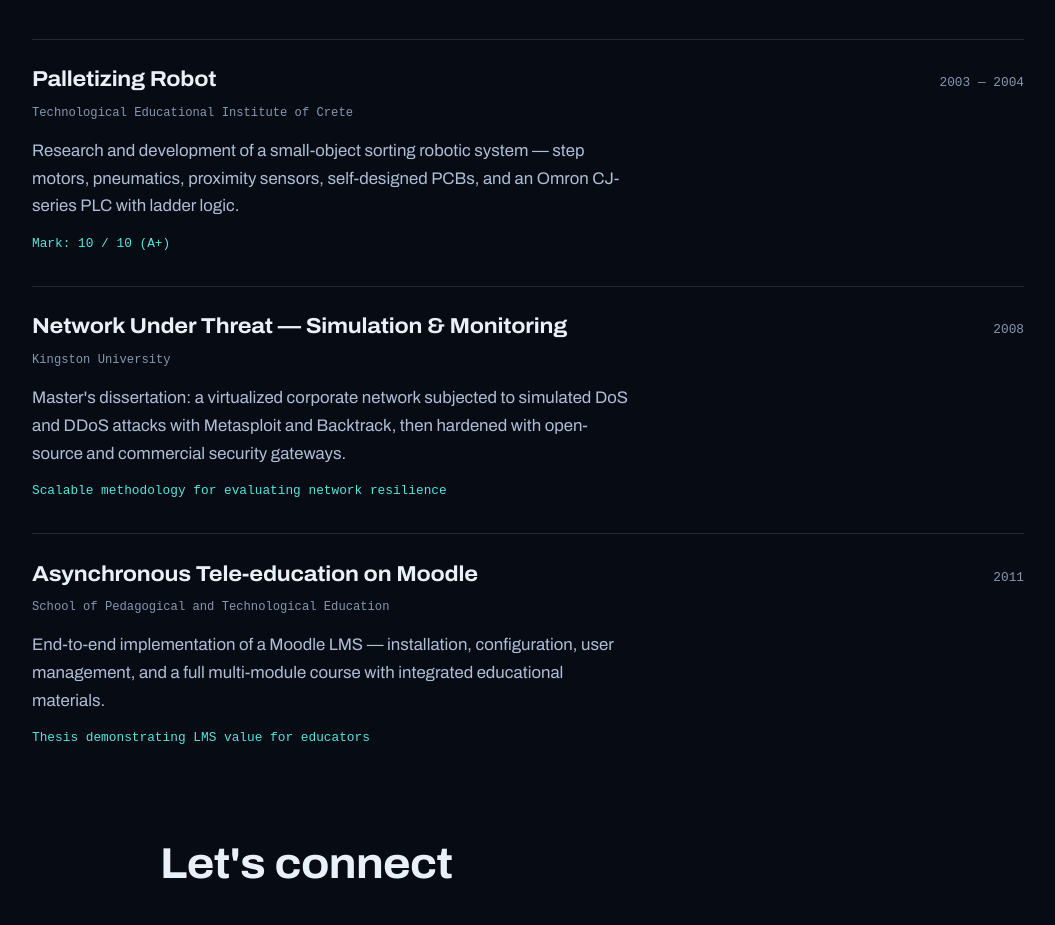
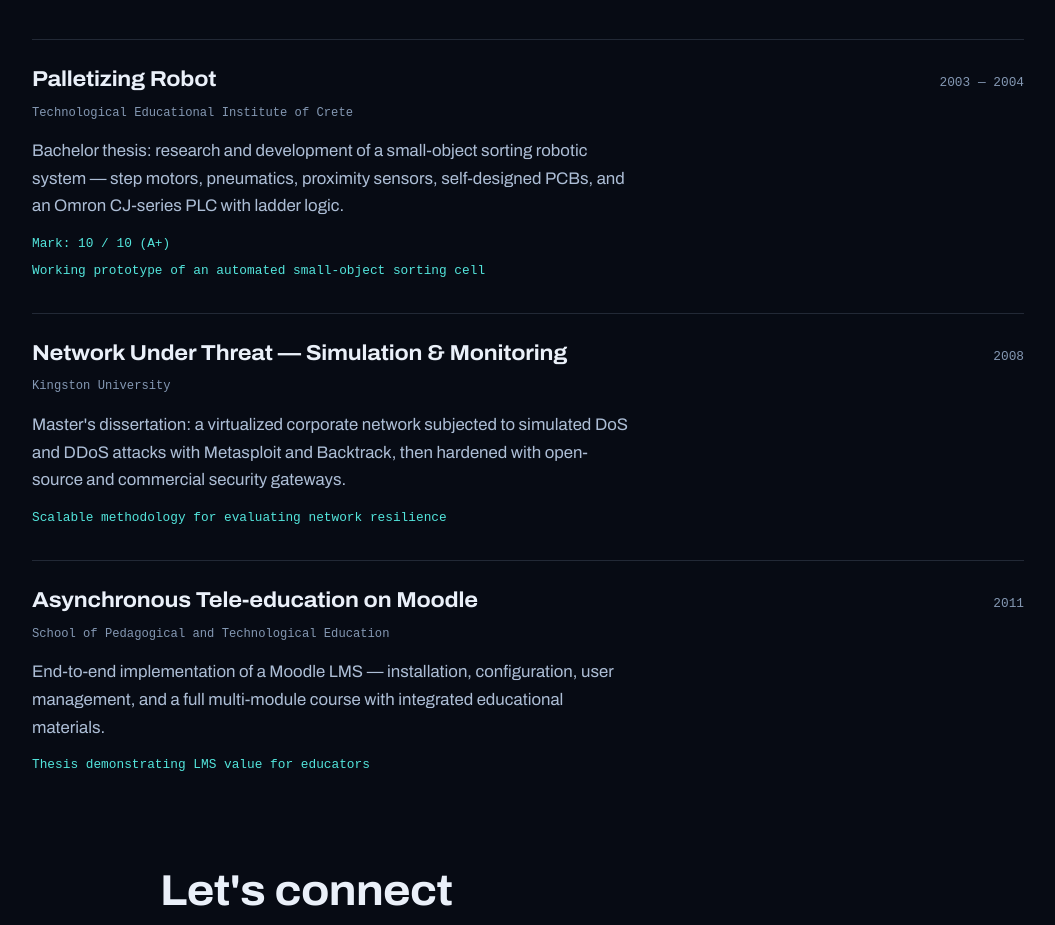
Before and after one commit to stavros-it/stavros-antoniou-portfolio, a React (Vite) app: page / in a window 1280 px wide. Shown: the part 6500-7425 px from the top of the page, without its empty margins (32-1087 px from the left). Built offline with nearby package versions, Linux system fonts and the light colour scheme; a web font is replaced by a local one.

Commit message:
Mark Palletizing Robot as bachelor thesis; add outcome line under grade

```diff
--- a/src/components/Projects.jsx
+++ b/src/components/Projects.jsx
@@ -26,6 +26,7 @@ export default function Projects() {
               <p className="project__place">{p.place}</p>
               <p className="project__summary">{p.summary}</p>
               <p className="project__result">{p.result}</p>
+              {p.resultNote && <p className="project__result">{p.resultNote}</p>}
             </article>
           ))}
         </div>
--- a/src/data.js
+++ b/src/data.js
@@ -250,8 +250,9 @@ export const projects = [
     period: "2003 — 2004",
     place: "Technological Educational Institute of Crete",
     summary:
-      "Research and development of a small-object sorting robotic system — step motors, pneumatics, proximity sensors, self-designed PCBs, and an Omron CJ-series PLC with ladder logic.",
+      "Bachelor thesis: research and development of a small-object sorting robotic system — step motors, pneumatics, proximity sensors, self-designed PCBs, and an Omron CJ-series PLC with ladder logic.",
     result: "Mark: 10 / 10 (A+)",
+    resultNote: "Working prototype of an automated small-object sorting cell",
   },
   {
     name: "Network Under Threat — Simulation & Monitoring",
--- a/src/styles.css
+++ b/src/styles.css
@@ -744,6 +744,9 @@ ol {
   font-size: 0.8rem;
   color: var(--accent);
 }
+.project__result + .project__result {
+  margin-top: 0.35rem;
+}
 
 /* ------------------------------------------------------------------ */
 /*  Contact & footer                                                    */
```
